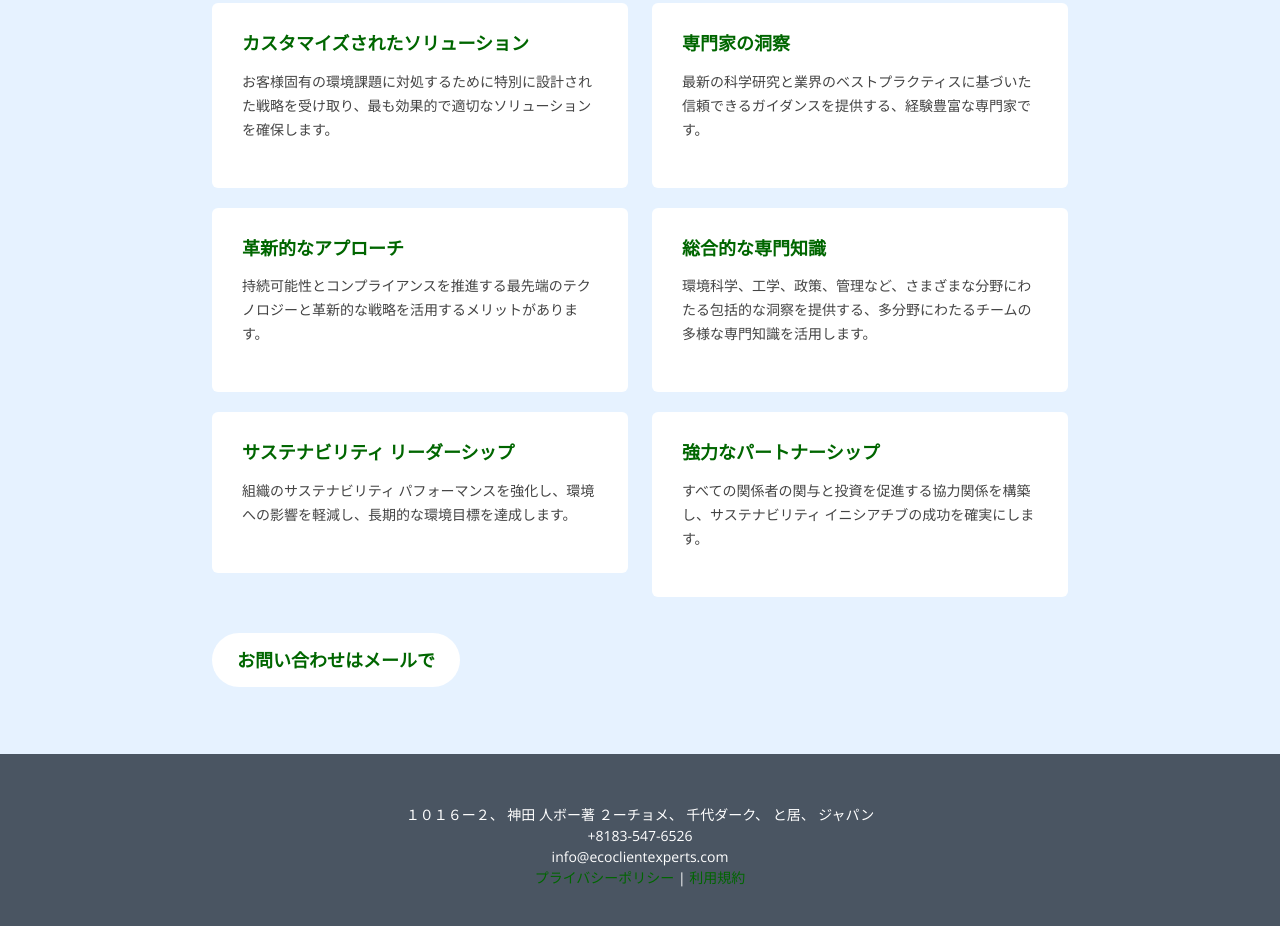
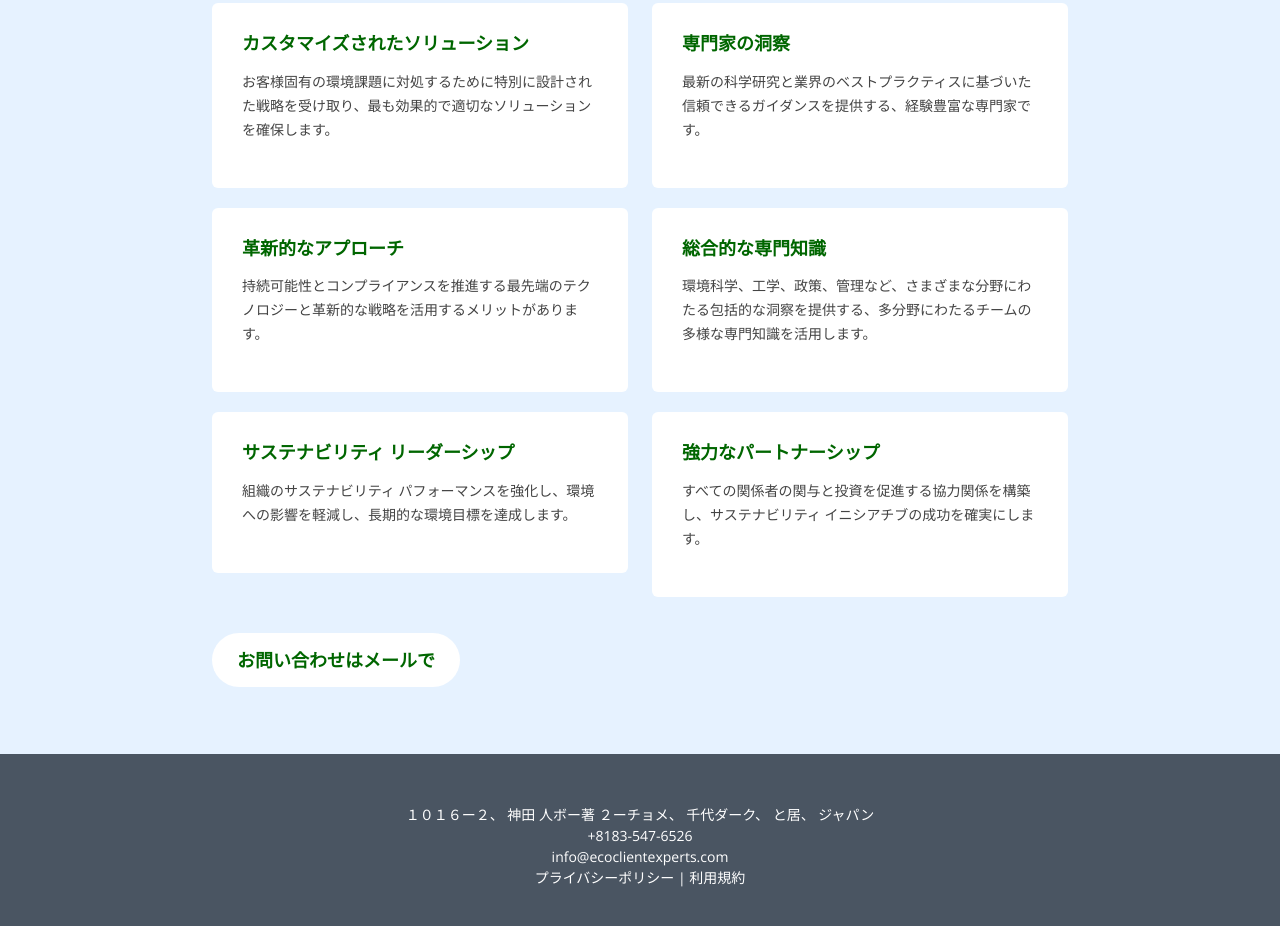
Before and after one commit to Itinfomediaindia/Eco-Client-Experts, a plain HTML site: page index.html in a window 1280 px wide. Shown: the part 919-1845 px from the top of the page. Drawn offline with nearby package versions, Linux system fonts and the light colour scheme.

Commit message:
Update index.html

```diff
--- a/index.html
+++ b/index.html
@@ -139,7 +139,7 @@
             <br>
             info@ecoclientexperts.com
             <br>
-            <a href="privacy-policy.html">プライバシーポリシー</a> | <a href="terms-and-conditions.html">利用規約</a>
+            <a href="privacy-policy.html" style="color:#fff;">プライバシーポリシー</a> | <a href="terms-and-conditions.html" style="color:#fff;">利用規約</a>
         </p>
     </div>
 </footer>
```
